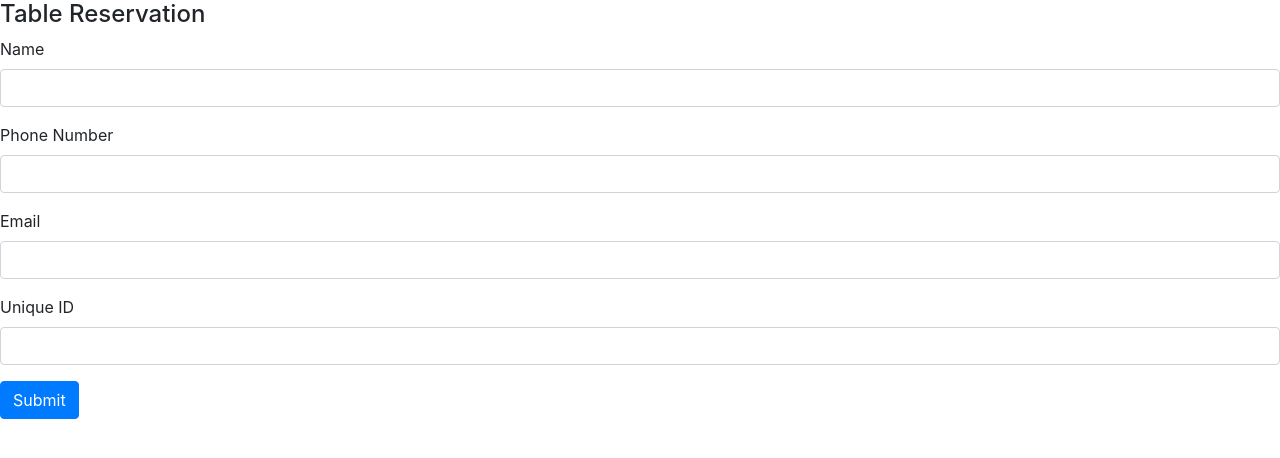
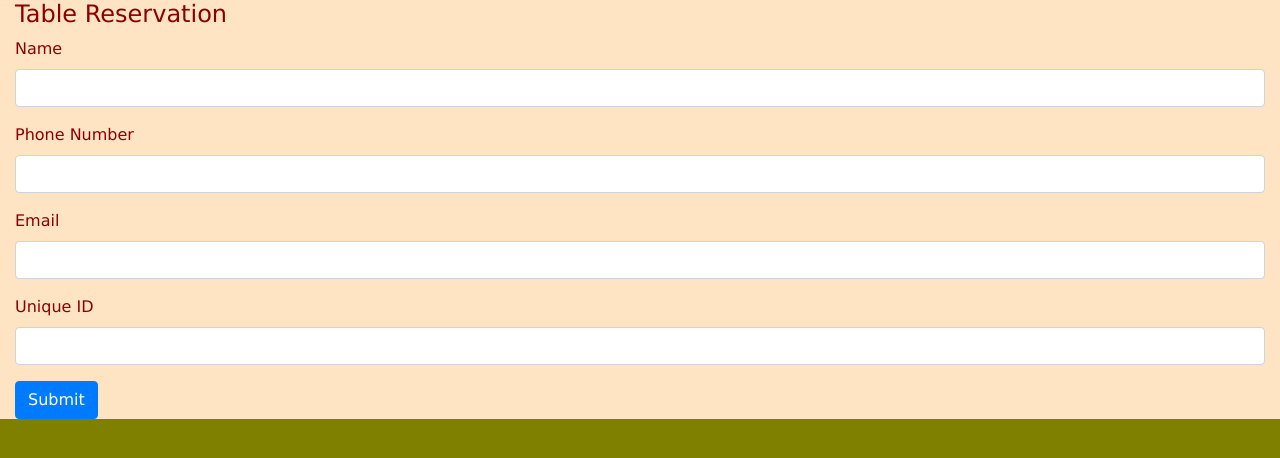
Before and after one commit to ZNaddaf/ShudduppaYouFace, a website: page reserve.html in a window 1280 px wide. Drawn offline with nearby package versions, Linux system fonts and the light colour scheme.

Commit message:
minor adjustments to reserve.html styling

```diff
--- a/reserve.html
+++ b/reserve.html
@@ -17,47 +17,52 @@
     <script src="https://stackpath.bootstrapcdn.com/bootstrap/4.4.1/js/bootstrap.min.js"
         integrity="sha384-wfSDF2E50Y2D1uUdj0O3uMBJnjuUD4Ih7YwaYd1iqfktj0Uod8GCExl3Og8ifwB6"
         crossorigin="anonymous"></script>
+    <link rel="stylesheet" href="./Assets/style.css">
 </head>
 
 <body>
-    <div class="waitList">
+    <main>
+        <div class="container-fluid">
+            <div class="content waitList">
                 <div class="row">
-            <div class="col-lg-12">
+                    <div class="col-sm-12">
                         <div class="panel panel-default">
                             <div class="panel heading">
-                       <h4 class = "panel-title"> Table Reservation</h4>
+                                <h4 class="panel-title"> Table Reservation</h4>
                             </div>
                             <div class="panel body">
-                        <form role = "form">
-                            <div class = "form-group">
+                                <form role="form">
+                                    <div class="form-group">
                                         <label for>Name</label>
-                                <input type = "text" class = "form-control" id = "reserve-name">
+                                        <input type="text" class="form-control" id="reserve-name">
                                     </div>
-                            <div class = "form-group">
+                                    <div class="form-group">
                                         <label for>Phone Number</label>
-                                <input type = "text" class = "form-control" id = "reserve-phone">
+                                        <input type="text" class="form-control" id="reserve-phone">
                                     </div>
-                            <div class = "form-group">
+                                    <div class="form-group">
                                         <label for>Email</label>
-                                <input type = "text" class = "form-control" id = "reserve-email">
+                                        <input type="text" class="form-control" id="reserve-email">
                                     </div>
-                            <div class = "form-group">
+                                    <div class="form-group">
                                         <label>Unique ID</label>
-                                <input type = "text" class = "form-control" id = "reserve-id">
+                                        <input type="text" class="form-control" id="reserve-id">
                                     </div>
-                            <button type = "submit" class = "btn btn-primary submit">Submit</button>
+                                    <button type="submit" class="btn btn-primary submit">Submit</button>
 
                                 </form>
 
                             </div>
                         </div>
                     </div>
-        </div>
+
 
                 </div>
 
             </div>
-    <script type = "text/javascript"></script>
+        </div>
+    </main>
+    <script type="text/javascript"></script>
 
 </body>
 
```
Also changed, not shown: tables.html (+1 -0 lines). Lines whose indentation alone changed are shown as unchanged.
